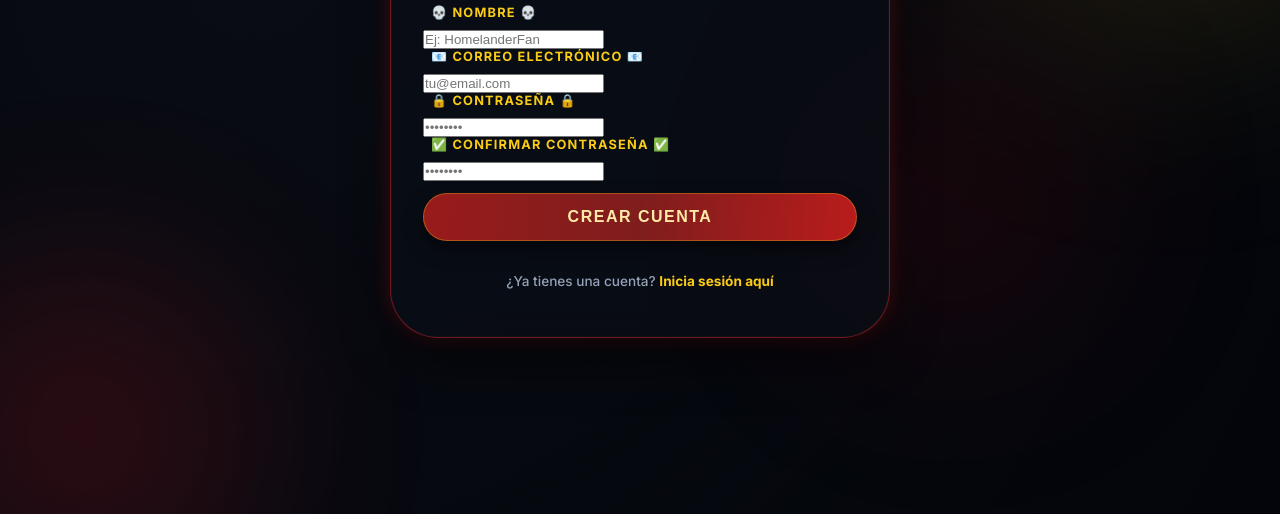
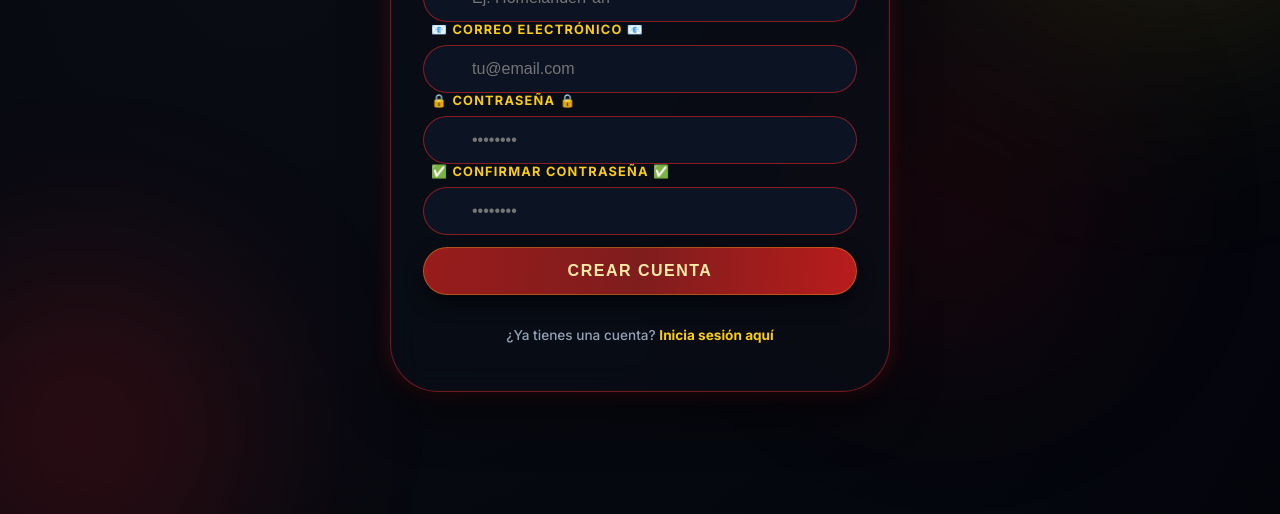
Before and after one commit to Jeshua17/los-chicuelos, a website: page registro.html in a window 1280 px wide. Shown: the part 286-800 px from the top of the page. Drawn offline with Linux system fonts and the light colour scheme.

Commit message:
mejora del registro

```diff
--- a/login_style.css
+++ b/login_style.css
@@ -260,3 +260,30 @@ button:active {
         opacity: 0.6;
     }
 }
+
+
+.input-icon input,
+input[type="text"],
+input[type="email"],
+input[type="password"] {
+    width: 100%;
+    padding: 14px 20px 14px 48px;
+    background: rgba(15, 23, 42, 0.7) !important;
+    border: 1px solid rgba(220, 38, 38, 0.6) !important;
+    border-radius: 44px !important;
+    font-size: 1rem;
+    color: #f1f5f9 !important;
+    backdrop-filter: blur(4px);
+    transition: all 0.25s ease;
+    font-weight: 500;
+}
+
+.input-icon input:focus,
+input[type="text"]:focus,
+input[type="email"]:focus,
+input[type="password"]:focus {
+    outline: none;
+    border-color: #FACC15 !important;
+    background: rgba(30, 41, 59, 0.85) !important;
+    box-shadow: 0 0 14px rgba(250, 204, 21, 0.4);
+}
```
